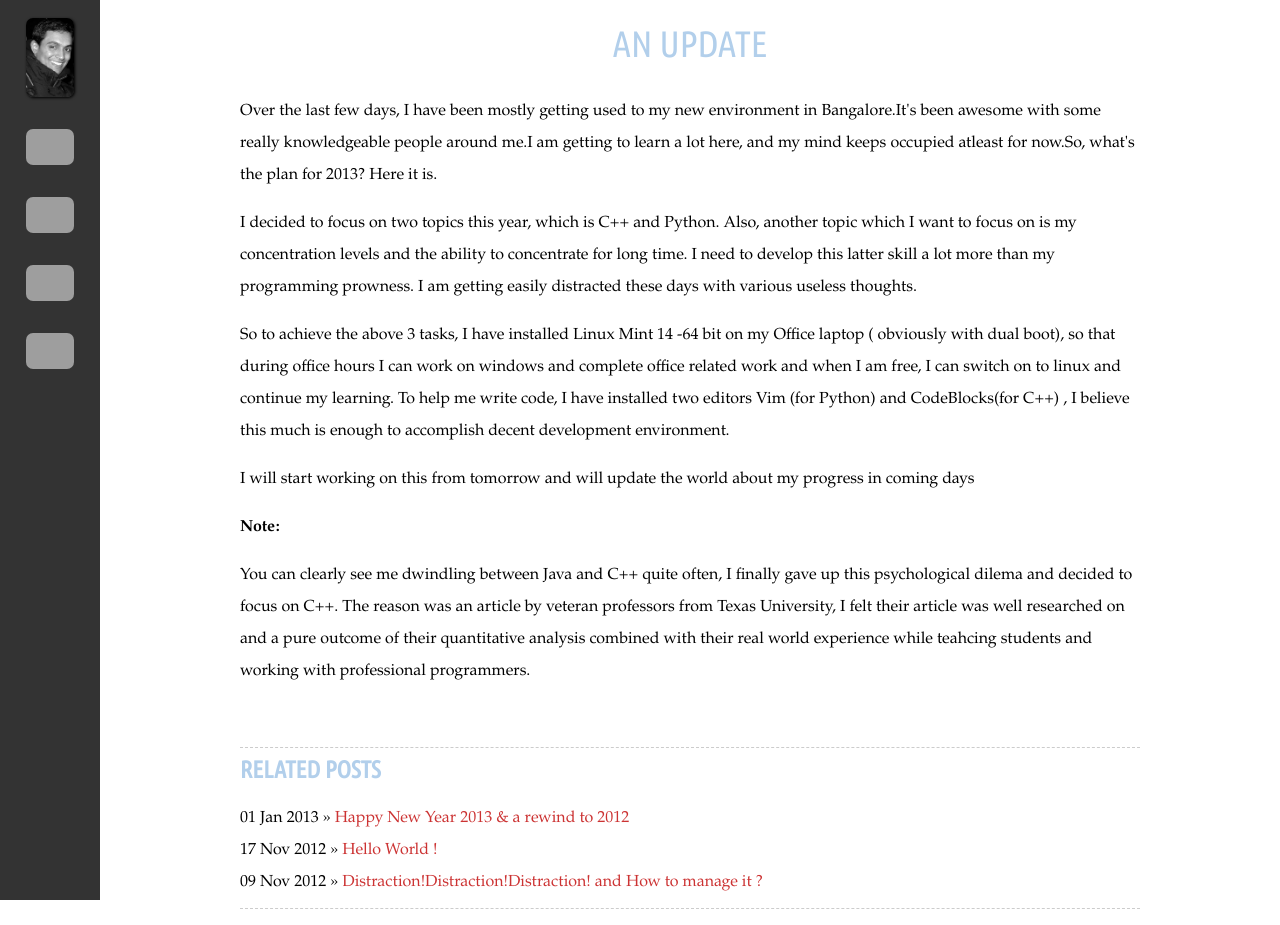
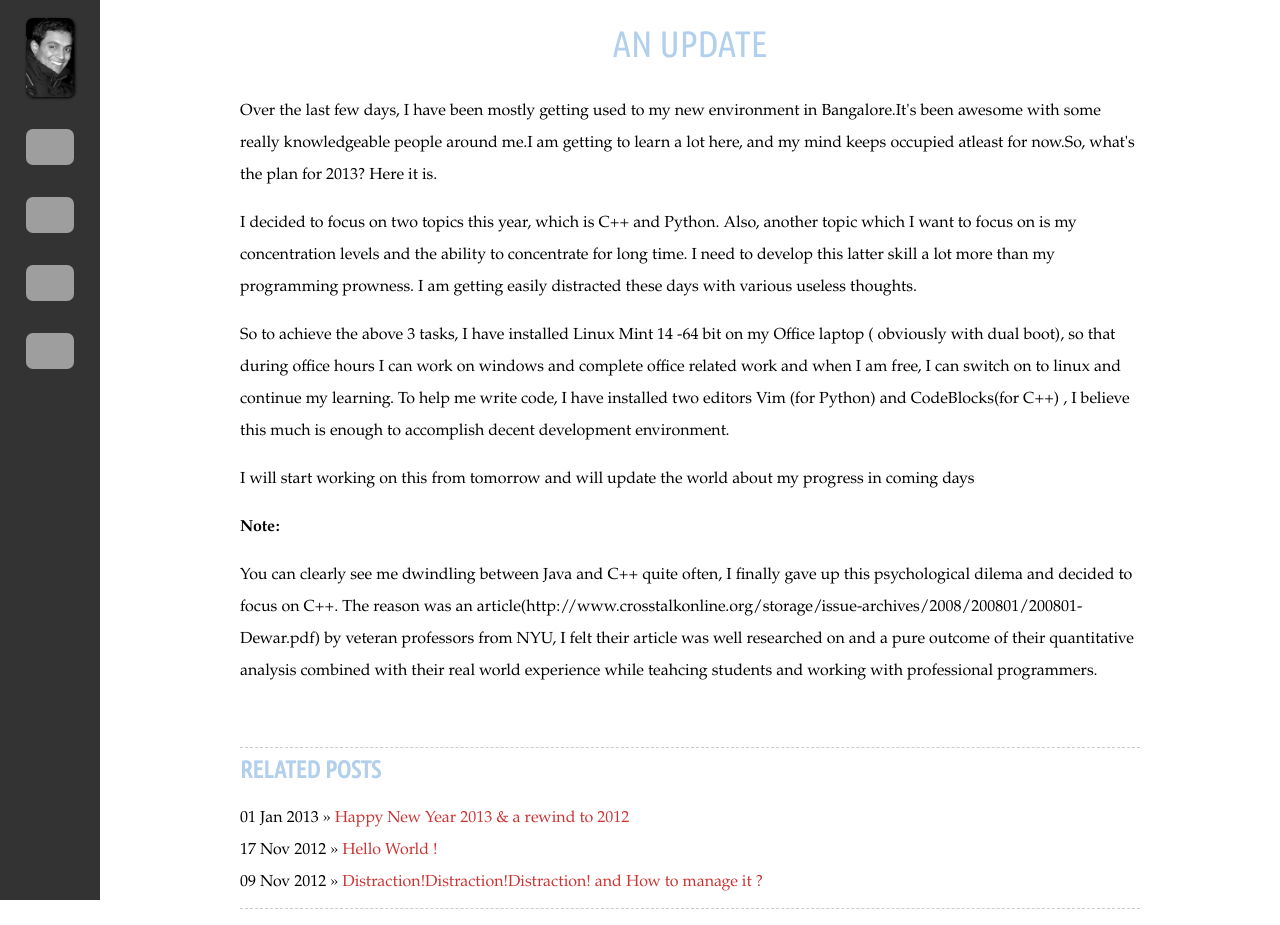
Before and after one commit to hpalappetty/silkyprogrammer.github.com, a Jekyll site: the page built from _posts/2013-02-12-An-Update.md, in a window 1280 px wide. Built offline with Jekyll 4.4.1, drawn with Linux system fonts in a browser that asks for light colours; some web fonts are replaced; grey boxes are pictures that could not be loaded.

Commit message:
added a link

```diff
--- a/_posts/2013-02-12-An-Update.md
+++ b/_posts/2013-02-12-An-Update.md
@@ -29,7 +29,9 @@
 <strong>Note:</strong>
 <p> You can clearly see me dwindling between Java and C++ quite often,
 I finally gave up this psychological dilema and decided to focus on C++.
-The reason was an article by veteran professors from Texas University, I
+The reason was an
+article(http://www.crosstalkonline.org/storage/issue-archives/2008/200801/200801-Dewar.pdf)
+by veteran professors from NYU, I
 felt their article was well researched on and a pure outcome of their
 quantitative analysis combined with their real world
 experience while teahcing students and working with professional
```
